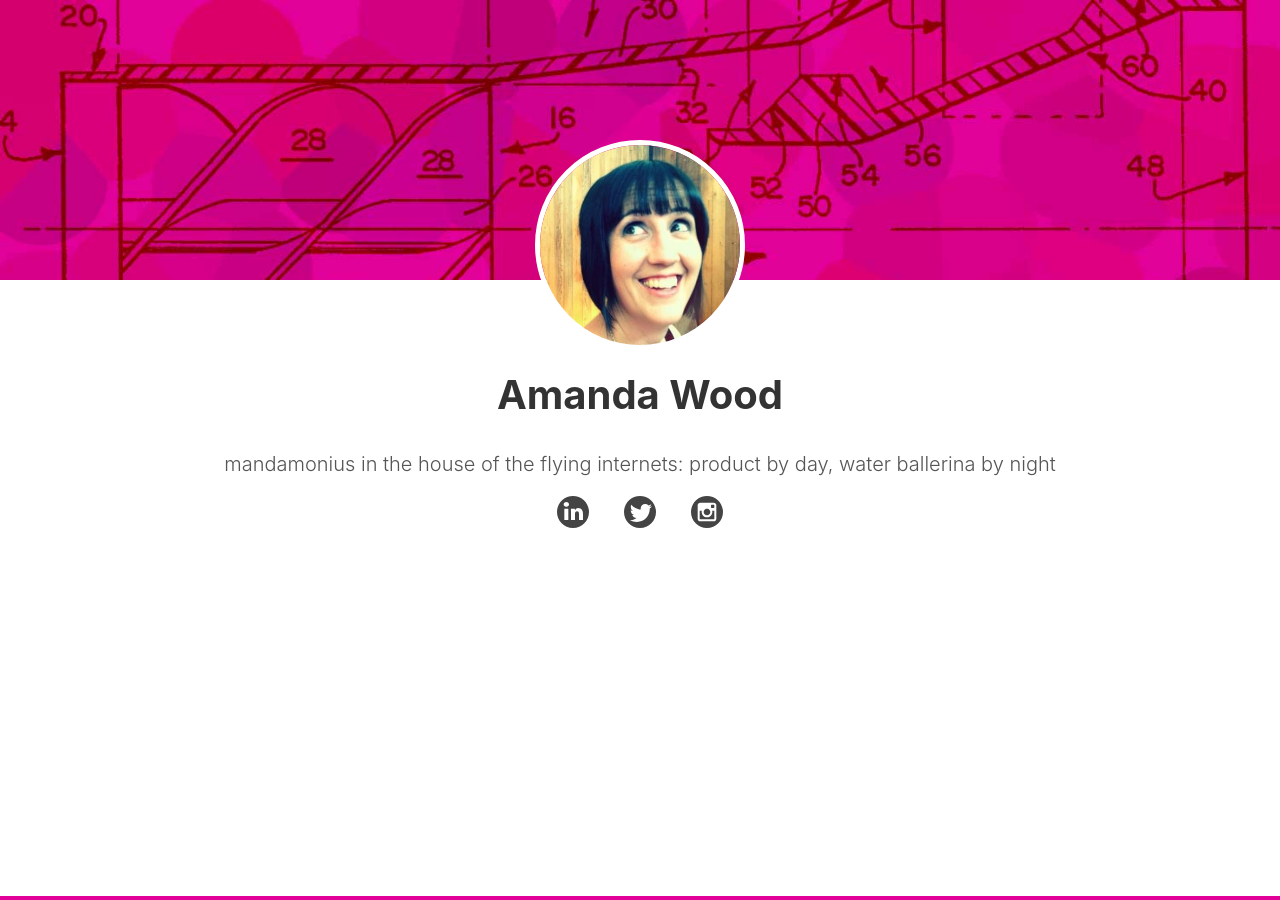
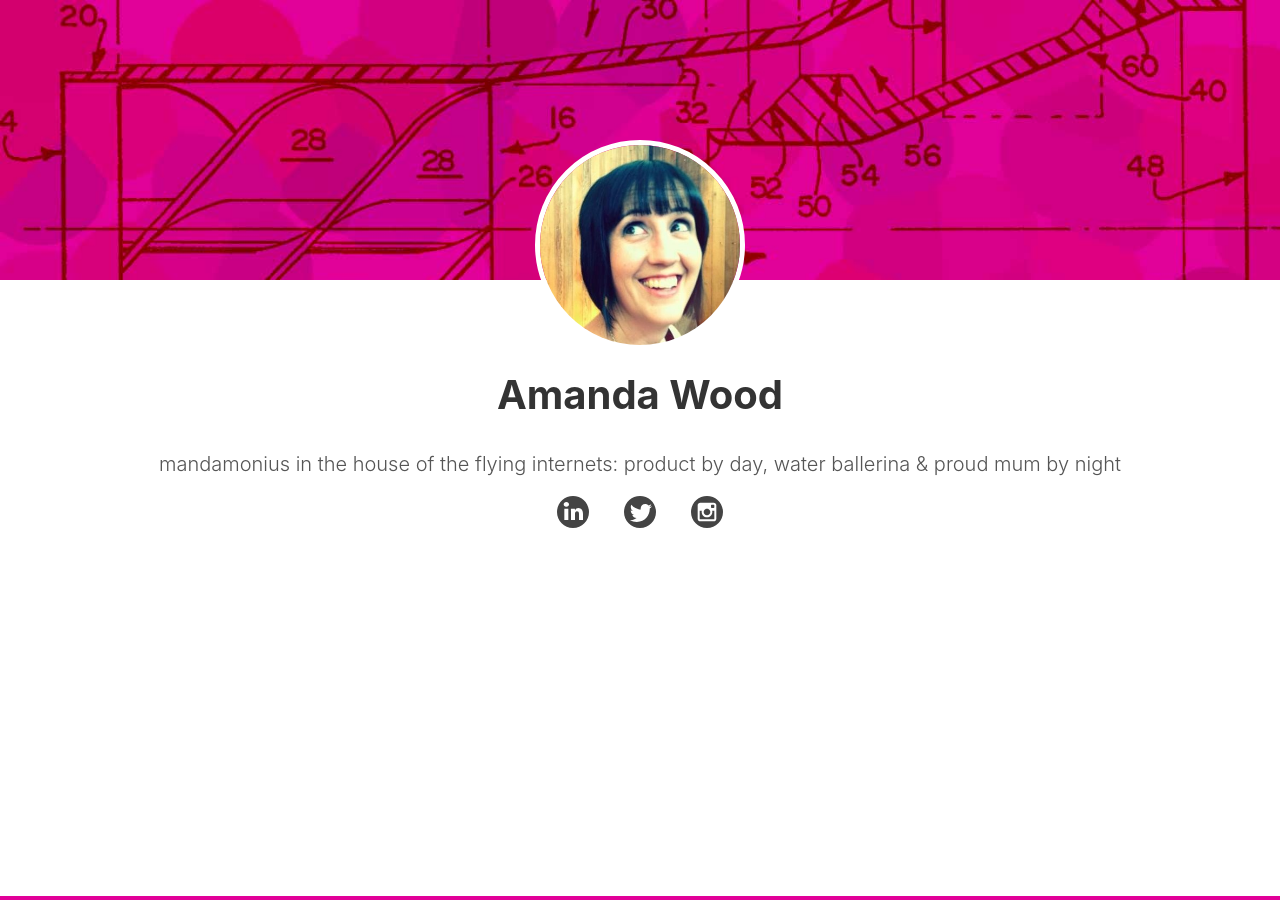
Before and after one commit to darren131/mandamonium, a Jekyll site: the page built from index.md, in a window 1280 px wide. Built offline with Jekyll 4.4.1, drawn with Linux system fonts in a browser that asks for light colours; our own code applies the rules of GitHub Pages for plain Markdown files.

Commit message:
copy tweak

```diff
--- a/_config.yml
+++ b/_config.yml
@@ -1,4 +1,4 @@
 theme: jekyll-theme-minimal
 title: "Amanda Wood"
-description: "mandamonius in the house of the flying internets: product by day, water ballerina by night"
+description: "mandamonius in the house of the flying internets: product by day, water ballerina &amp; proud mum by night"
 logo: "/assets/img/manda.jpg"
```
